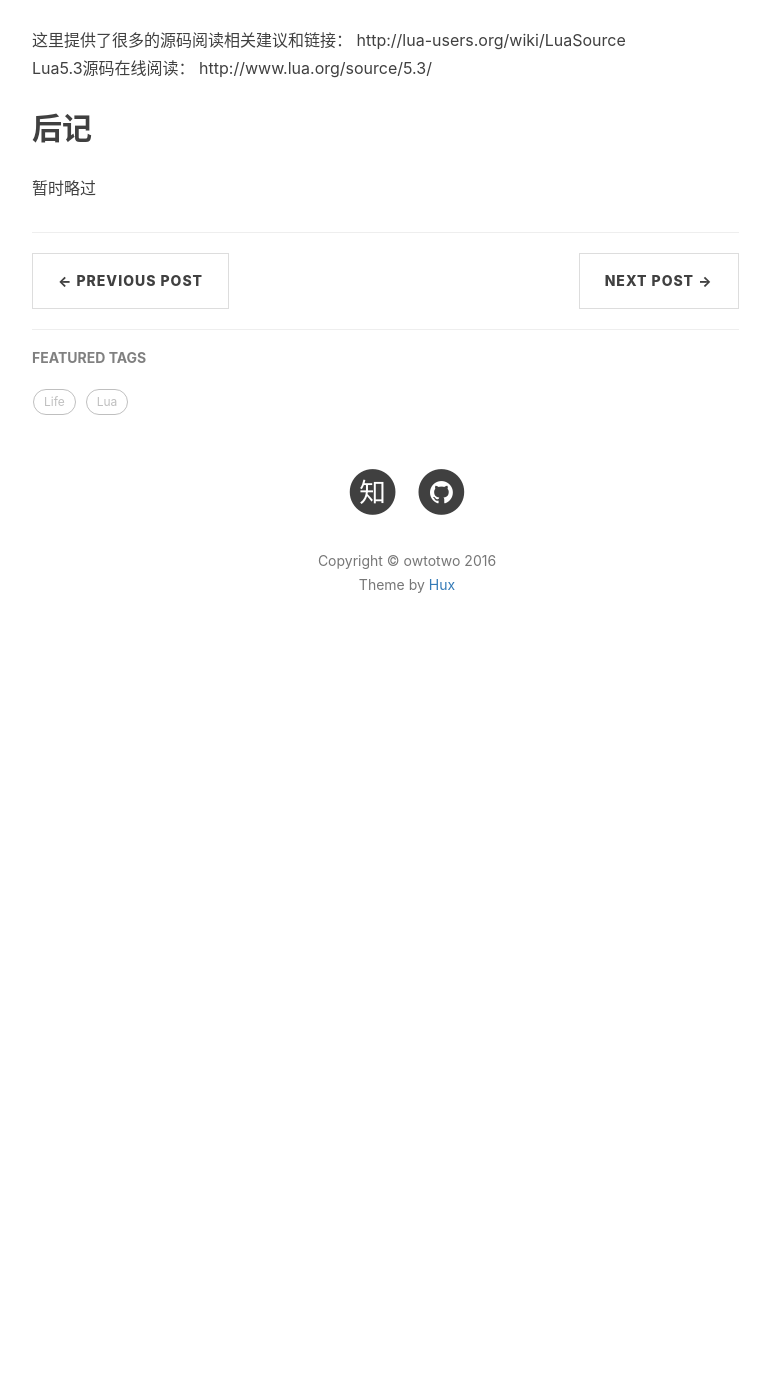
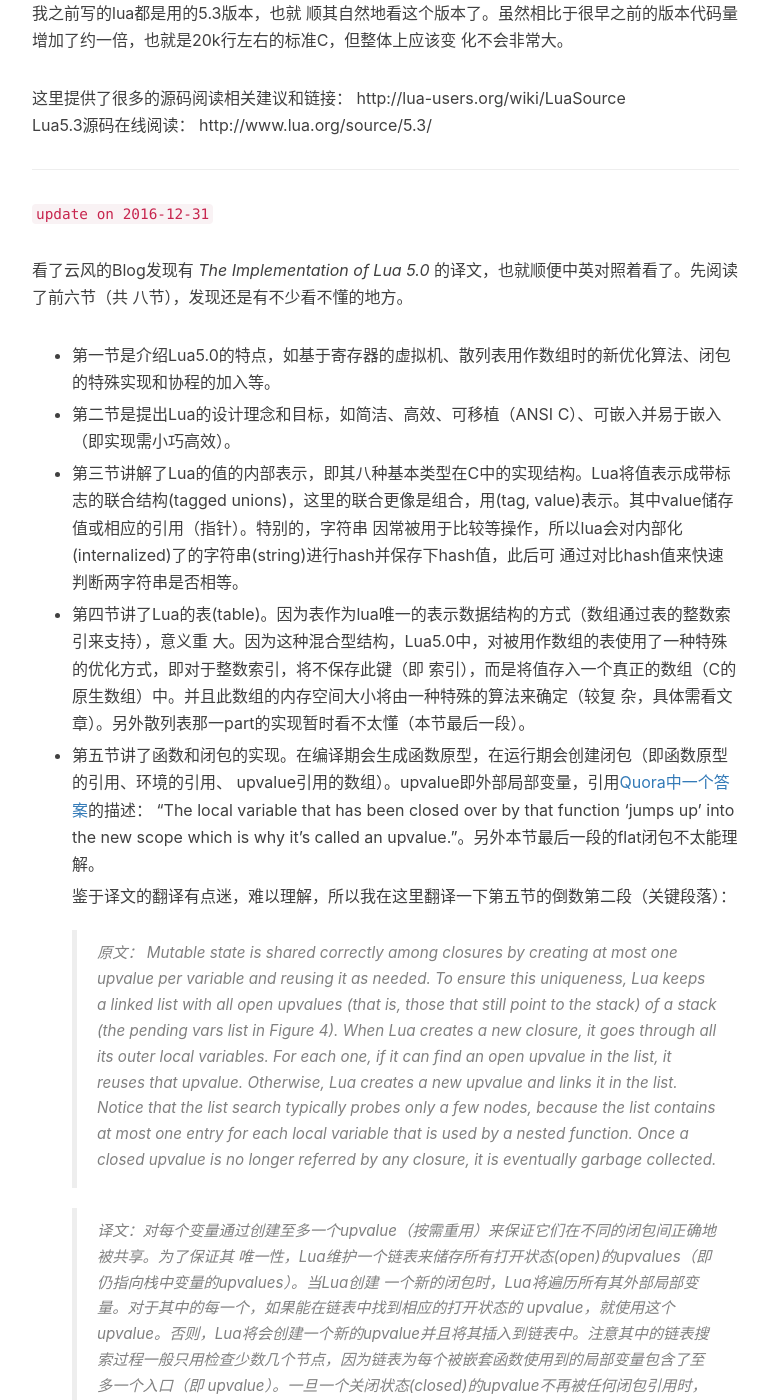
Before and after one commit to owtotwo/owtotwo.github.io, a Jekyll site: the page built from _posts/2016-12-30-read-lua-source-code.markdown, in a window 1280 px wide and 1400 px high, scrolled down 1822 px. Shown: the whole window, without its empty margins (233-1003 px from the left). Built offline with Jekyll 4.4.1, drawn with Linux system fonts in a browser that asks for light colours; nearby versions of some CDN libraries; comment, search, counter and statistics services are not loaded; before the commit the page ends 2511 px from its top, so only the background shows below that; some of the changed text lies outside the part shown.

Commit message:
阅读the implement of lua

```diff
--- a/_posts/2016-12-30-read-lua-source-code.markdown
+++ b/_posts/2016-12-30-read-lua-source-code.markdown
@@ -2,7 +2,7 @@
 layout:     post
 title:      "Lua5.3源码阅读计划"
 subtitle:   "Reading for fun!"
-date:       2016-12-30
+date:       2016-12-31
 author:     "owtotwo"
 header-img: "img/wave.jpg"
 tags:
@@ -16,6 +16,8 @@ tags:
 暂时略过
 
 ## 正文
+`created on 2016-12-30`
+
 谷歌发现reddit上有这个[lua源码阅读建议][1]，虽然是5.1版本的。
 
 > Recommended reading order:
@@ -60,7 +62,55 @@ tags:
 这里提供了很多的源码阅读相关建议和链接： http://lua-users.org/wiki/LuaSource
 Lua5.3源码在线阅读： http://www.lua.org/source/5.3/
 
+---
+`update on 2016-12-31`
+
+看了云风的Blog发现有 _The Implementation of Lua 5.0_ 的译文，也就顺便中英对照着看了。先阅读了前六节（共
+八节），发现还是有不少看不懂的地方。
+- 第一节是介绍Lua5.0的特点，如基于寄存器的虚拟机、散列表用作数组时的新优化算法、闭包的特殊实现和协程的加入等。
+
+- 第二节是提出Lua的设计理念和目标，如简洁、高效、可移植（ANSI C）、可嵌入并易于嵌入（即实现需小巧高效）。
+
+- 第三节讲解了Lua的值的内部表示，即其八种基本类型在C中的实现结构。Lua将值表示成带标志的联合结构(tagged
+unions)，这里的联合更像是组合，用(tag, value)表示。其中value储存值或相应的引用（指针）。特别的，字符串
+因常被用于比较等操作，所以lua会对内部化(internalized)了的字符串(string)进行hash并保存下hash值，此后可
+通过对比hash值来快速判断两字符串是否相等。
+
+- 第四节讲了Lua的表(table)。因为表作为lua唯一的表示数据结构的方式（数组通过表的整数索引来支持），意义重
+大。因为这种混合型结构，Lua5.0中，对被用作数组的表使用了一种特殊的优化方式，即对于整数索引，将不保存此键（即
+索引），而是将值存入一个真正的数组（C的原生数组）中。并且此数组的内存空间大小将由一种特殊的算法来确定（较复
+杂，具体需看文章）。另外散列表那一part的实现暂时看不太懂（本节最后一段）。
+
+- 第五节讲了函数和闭包的实现。在编译期会生成函数原型，在运行期会创建闭包（即函数原型的引用、环境的引用、
+upvalue引用的数组）。upvalue即外部局部变量，引用[Quora中一个答案][2]的描述： “The local variable
+that has been closed over by that function 'jumps up' into the new scope which is why
+it's called an upvalue.”。另外本节最后一段的flat闭包不太能理解。
+
+    鉴于译文的翻译有点迷，难以理解，所以我在这里翻译一下第五节的倒数第二段（关键段落）：
+
+    > 原文： Mutable state is shared correctly among closures by creating at most one
+upvalue per variable and reusing it as needed. To ensure this uniqueness, Lua
+keeps a linked list with all open upvalues (that is, those that still point to the
+stack) of a stack (the pending vars list in Figure 4). When Lua creates a new
+closure, it goes through all its outer local variables. For each one, if it can find
+an open upvalue in the list, it reuses that upvalue. Otherwise, Lua creates a new
+upvalue and links it in the list. Notice that the list search typically probes only
+a few nodes, because the list contains at most one entry for each local variable
+that is used by a nested function. Once a closed upvalue is no longer referred by
+any closure, it is eventually garbage collected.
+
+    > 译文：对每个变量通过创建至多一个upvalue（按需重用）来保证它们在不同的闭包间正确地被共享。为了保证其
+唯一性，Lua维护一个链表来储存所有打开状态(open)的upvalues（即仍指向栈中变量的upvalues）。当Lua创建
+一个新的闭包时，Lua将遍历所有其外部局部变量。对于其中的每一个，如果能在链表中找到相应的打开状态的
+upvalue，就使用这个upvalue。否则，Lua将会创建一个新的upvalue并且将其插入到链表中。注意其中的链表搜
+索过程一般只用检查少数几个节点，因为链表为每个被嵌套函数使用到的局部变量包含了至多一个入口（即
+upvalue）。一旦一个关闭状态(closed)的upvalue不再被任何闭包引用时，其储存空间最终就会被GC回收。
+
+- 第六节讲的是线程和协程（其实就是协程，与一般程序的线程(thread)不是一个东西）。
+`待续...`
+
 [1]: https://www.reddit.com/r/programming/comments/63hth/ask_reddit_which_oss_codebases_out_there_are_so/c02pxbp/
+[2]: https://www.quora.com/What-are-upvalues-in-Lua
 
 ## 后记
 暂时略过
```
